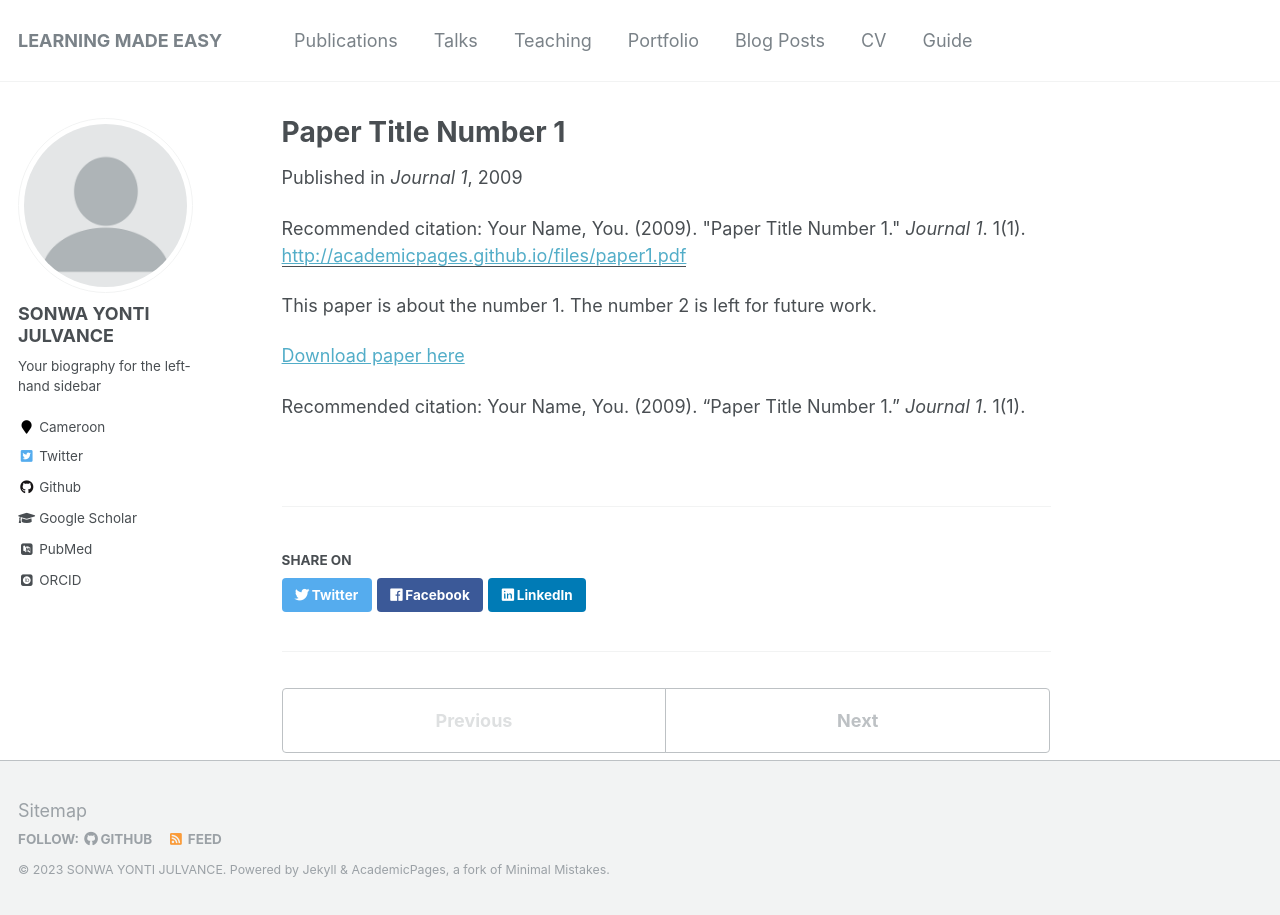
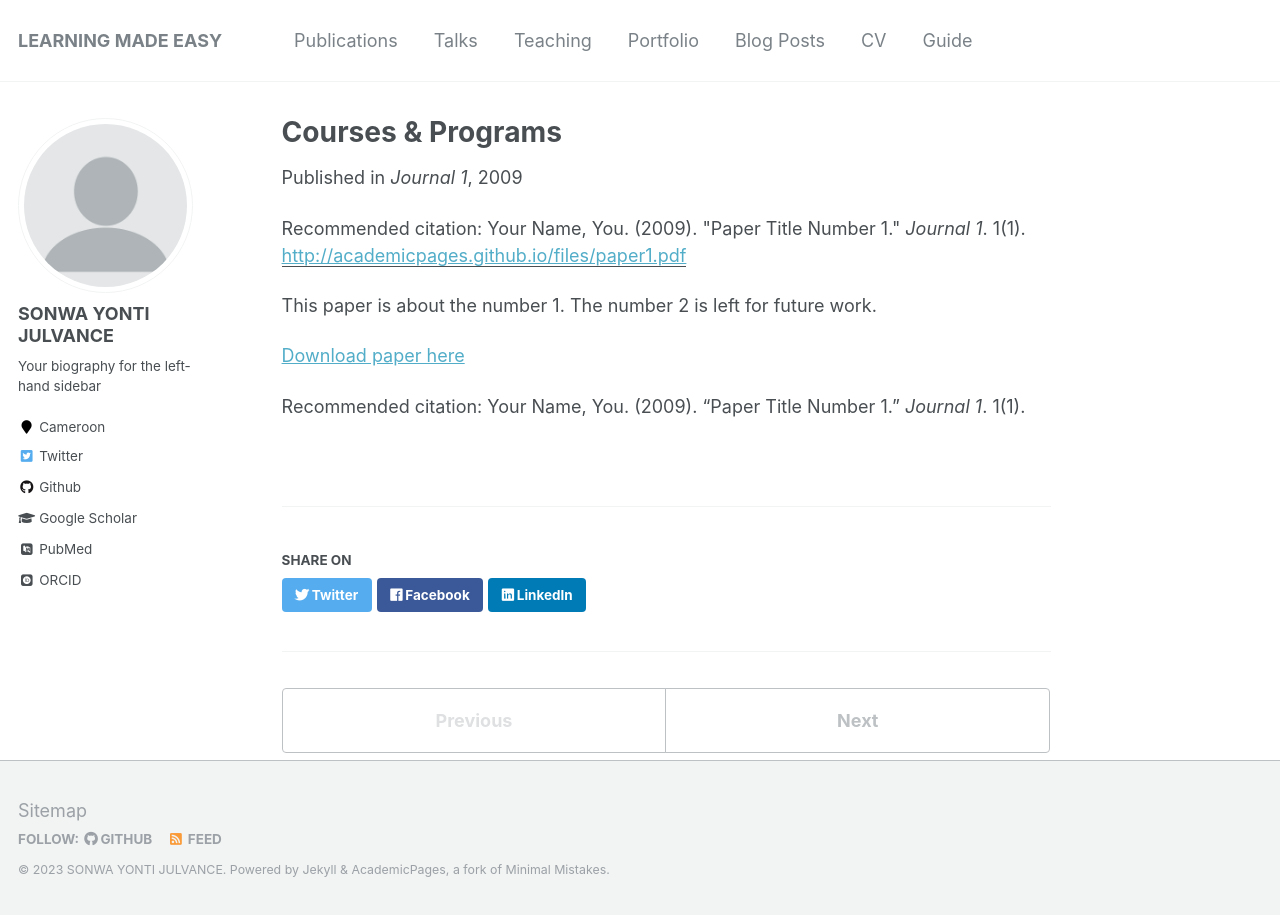
Before and after one commit to julvance/julvance.github.io, a Jekyll site: the page built from _publications/2009-10-01-paper-title-number-1.md, in a window 1280 px wide. Built offline with Jekyll 4.4.1, drawn with Linux system fonts in a browser that asks for light colours; some web fonts are replaced.

Commit message:
Update 2009-10-01-paper-title-number-1.html

```diff
--- a/_publications/2009-10-01-paper-title-number-1.md
+++ b/_publications/2009-10-01-paper-title-number-1.md
@@ -1,7 +1,7 @@
 ---
-title: "Paper Title Number 1"
-collection: publications
-permalink: /publication/2009-10-01-paper-title-number-1
+title: "Courses & Programs"
+collection: ACADEMIC STRUCTURE
+permalink: /Academic Structure/Software-Engineering
 excerpt: 'This paper is about the number 1. The number 2 is left for future work.'
 date: 2009-10-01
 venue: 'Journal 1'
```
